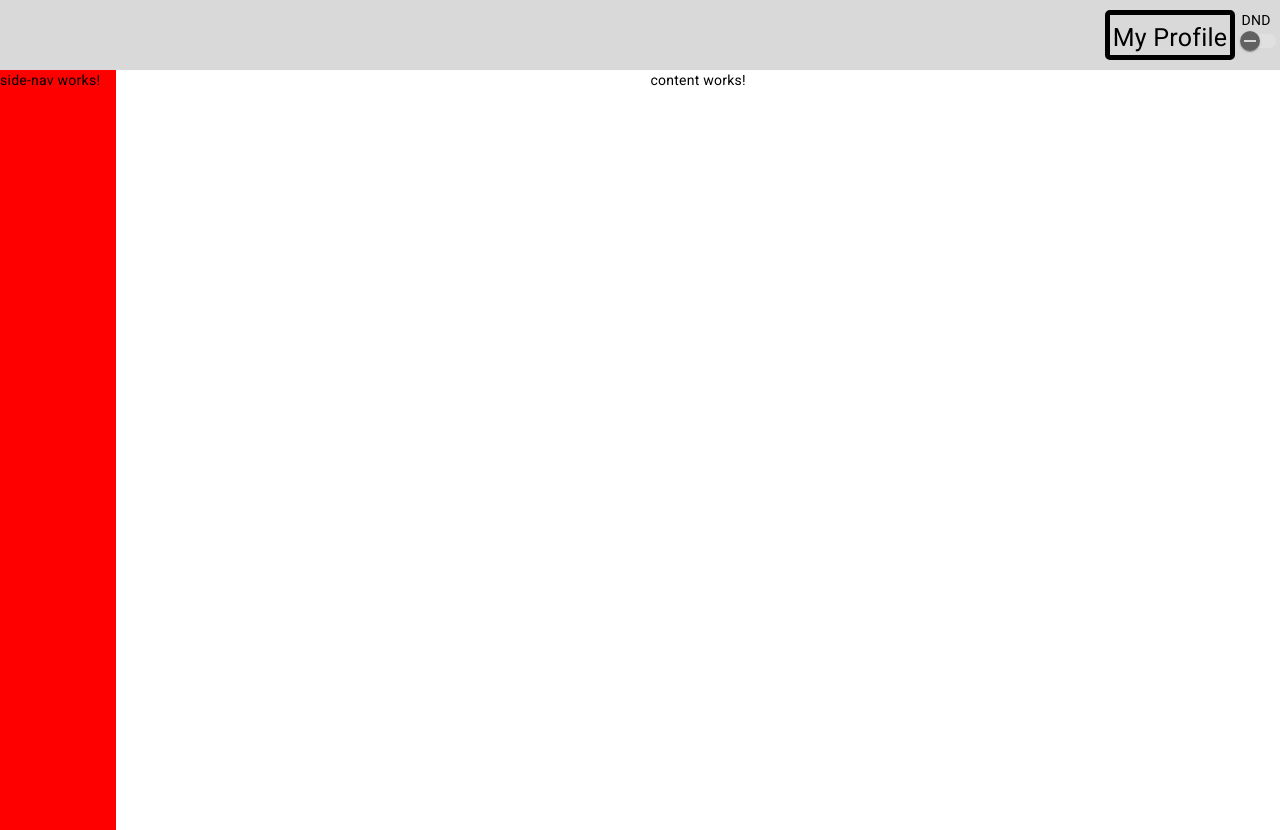
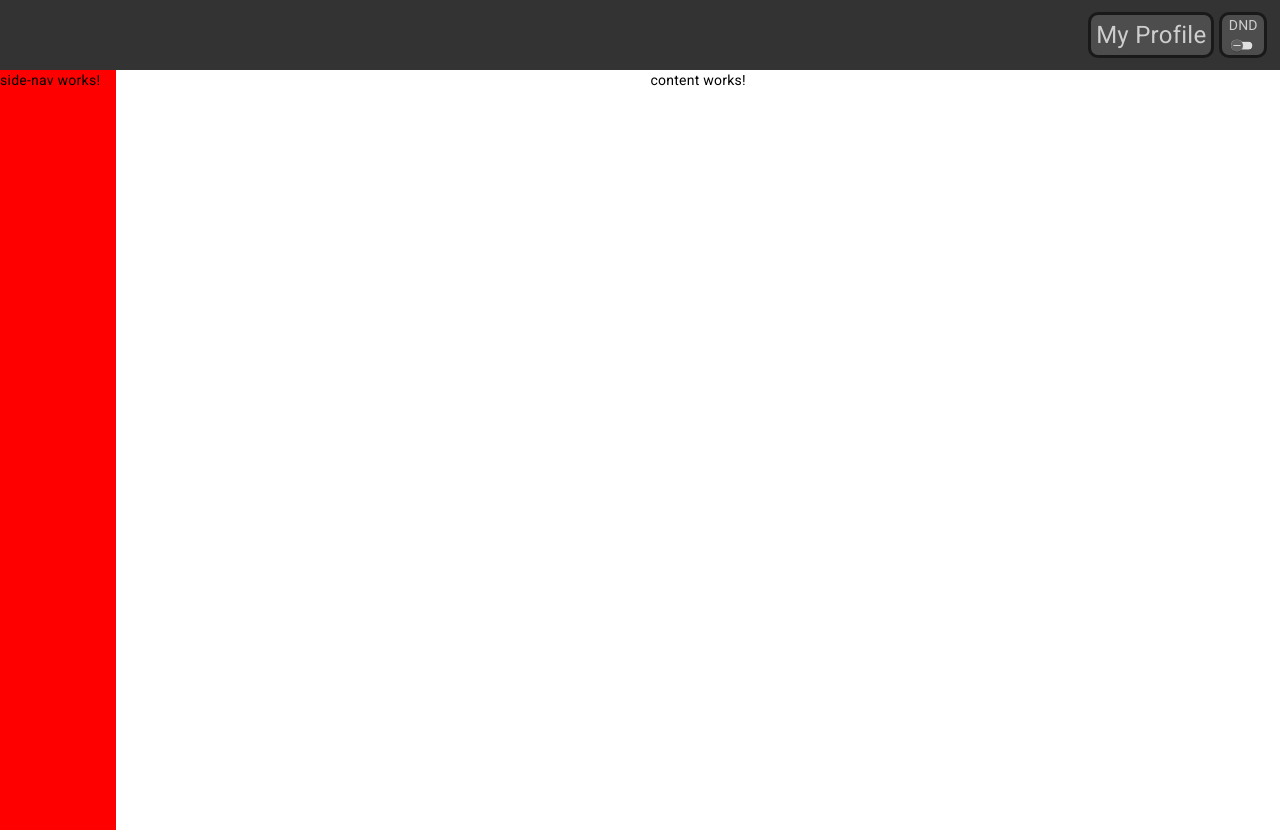
Before and after one commit to AndreiCinc/networking-app, an Angular app: page /#/ in a window 1280 px wide. Built offline with nearby package versions, Linux system fonts and the light colour scheme.

Commit message:
navbar done

```diff
--- a/src/app/components/nav-bar/nav-bar.component.html
+++ b/src/app/components/nav-bar/nav-bar.component.html
@@ -1,6 +1,6 @@
 <div class="navbar">
   <div class="myProfile" mat-button [matMenuTriggerFor]="menu">
-    <p class="myProfileText">My Profile</p>
+    <p class="text">My Profile</p>
   </div>
   <mat-menu #menu="matMenu">
     <button mat-menu-item>My Profile</button>
--- a/src/app/components/nav-bar/nav-bar.component.scss
+++ b/src/app/components/nav-bar/nav-bar.component.scss
@@ -1,56 +1,49 @@
 .navbar {
   display: flex;
-  background-color: rgb(217, 217, 217);
+  background-color: #333333;
   height: 70px;
   width: auto;
-
+  color: #cecece;
   justify-content: flex-end;
 }
-.image {
-    padding-left: 1rem;
-    padding-right: 1rem;
-  align-self: center;
-  align-items: center;
-}
-
-.red {
-  background-color: red;
-}
-.green {
-  background-color: rgb(217, 217, 217);
-}
 .myProfile {
-        border:solid black 5px;
-    border-radius: 5px;
+    top :50%;
+    font-size: 1.5rem;
+  background-color: #4d4d4d;
+  cursor: pointer;
+  border: solid #191919 3px;
+  border-radius: 10px;
   width: 120px;
   height: 40px;
   align-self: center;
   justify-content: center;
   text-align: center;
-  vertical-align: middle;
-  margin-right: 5px
+  margin-right: 5px;
 }
-.myProfileText {
-    font-size: 25px;
-  vertical-align: middle;
-  padding-top: 13px;
+.dnd {
+  padding-left: 0.8rem;
+  width: 100%;
+  margin: 0px;
+}
+.slider {
+    background-color: #4d4d4d;
+
+  margin-right: 0.8rem;
+  border-radius: 10px;
+
+  align-self: center;
+  justify-content: center;
+  height: 40px;
+
+  border: solid #191919 3px;
+  display: flex;
+  flex-direction: column;
+  align-items: center;
+}
+mat-slide-toggle {
+  scale: 0.6;
+}
+.text{
+    transform:translateY(50%);
 
 }
-.dnd{
-padding-top: 10px;
-padding-left: 3px;
-width: 100%;
-margin:0px;
-}
-.border{
-    height: 40px;
-    width: 60px;
-    border:solid black 4px;
-    border-color: black;
-    border-radius: 4px;
-}
-.slider{
-display: flex;
-flex-direction: column;
-align-items: center;
-}
```
